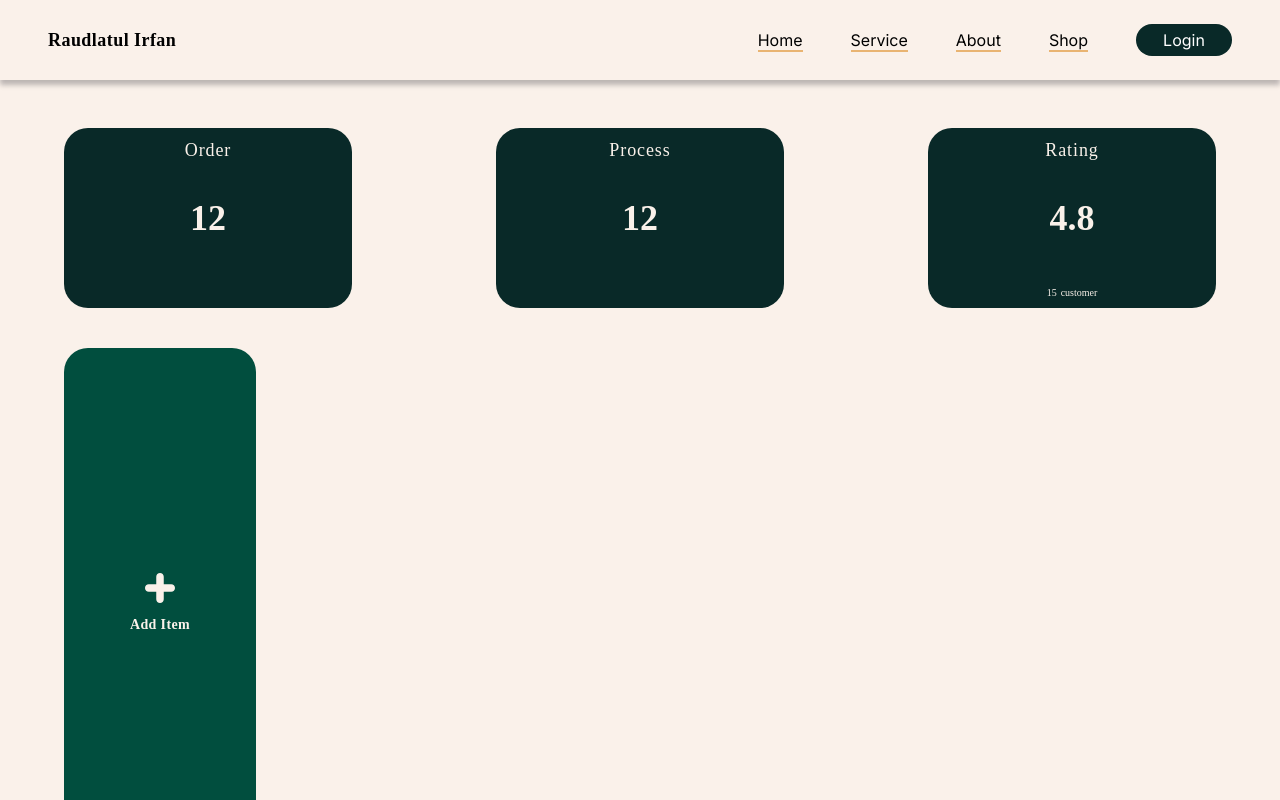
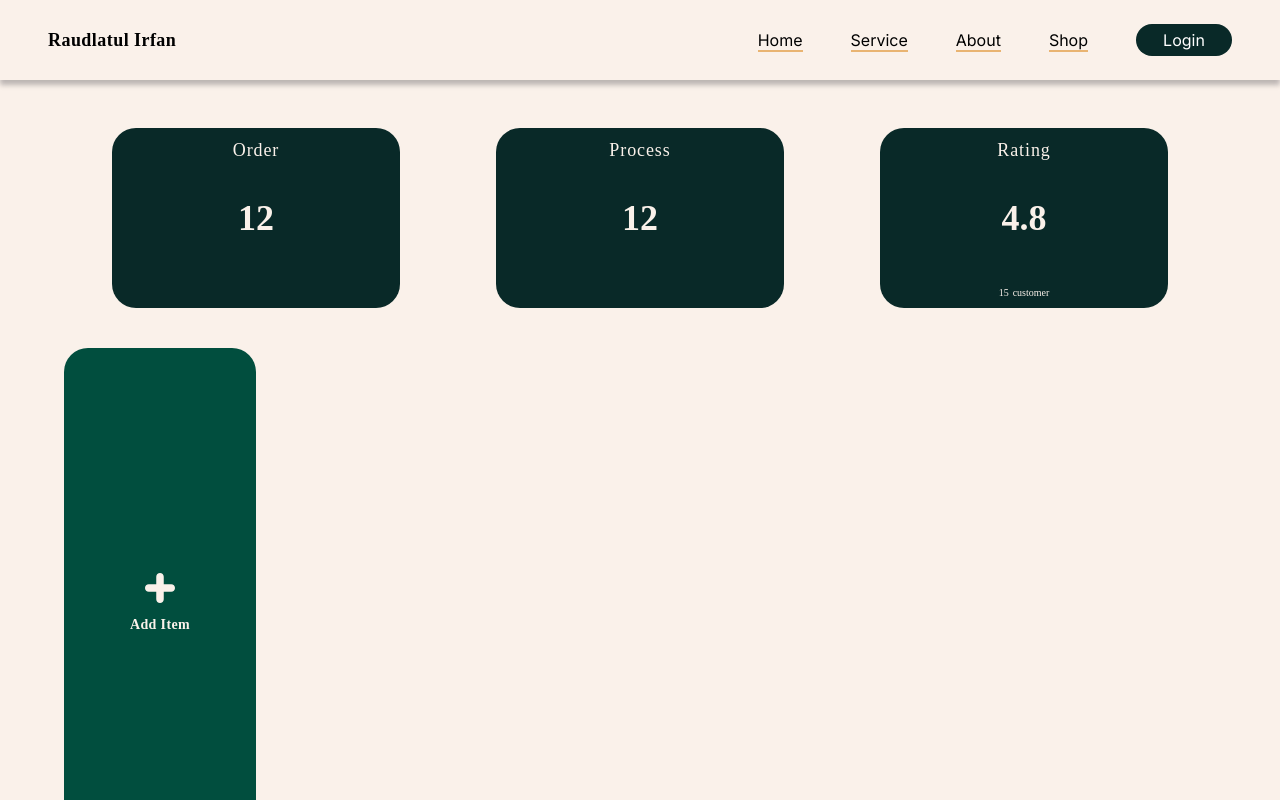
Before and after one commit to michaeltio/raudlatul_dummy, a Next.js app in the folder client/: page /admin in a window 1280 px wide. Shown: the top 800 px of the page. Built offline with nearby package versions, Linux system fonts and the light colour scheme.

Commit message:
Admin 3.0

```diff
--- a/client/src/app/admin/page.jsx
+++ b/client/src/app/admin/page.jsx
@@ -8,7 +8,7 @@ export default function Admin() {
       <div id="mainAdmin" className="mx-8 md:mx-16">
         <section
           id="contOPR"
-          className="flex w-full flex-row items-center justify-between"
+          className="flex w-full flex-row items-center justify-around"
         >
           <div
             id="Order"
```
